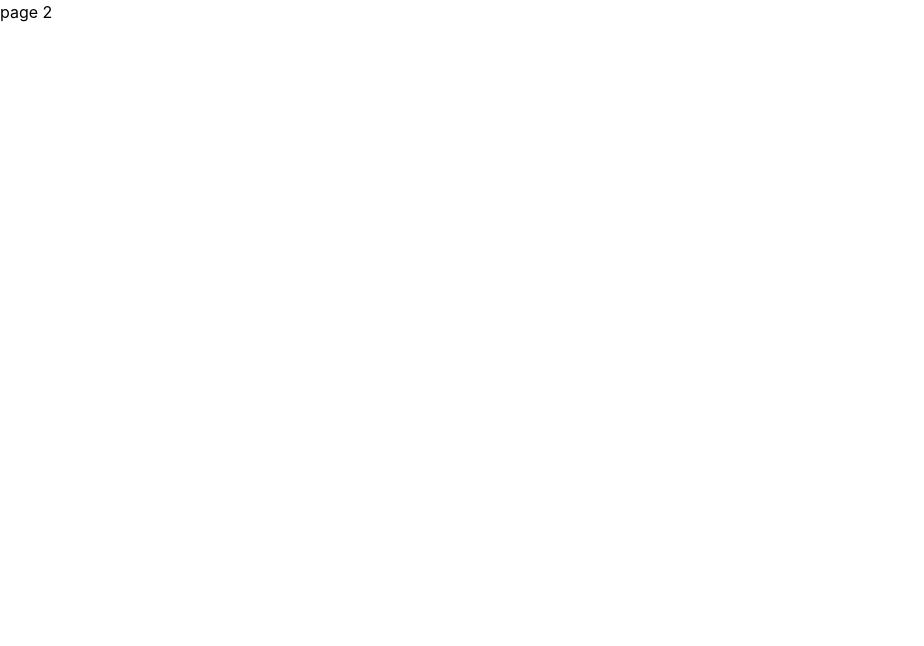
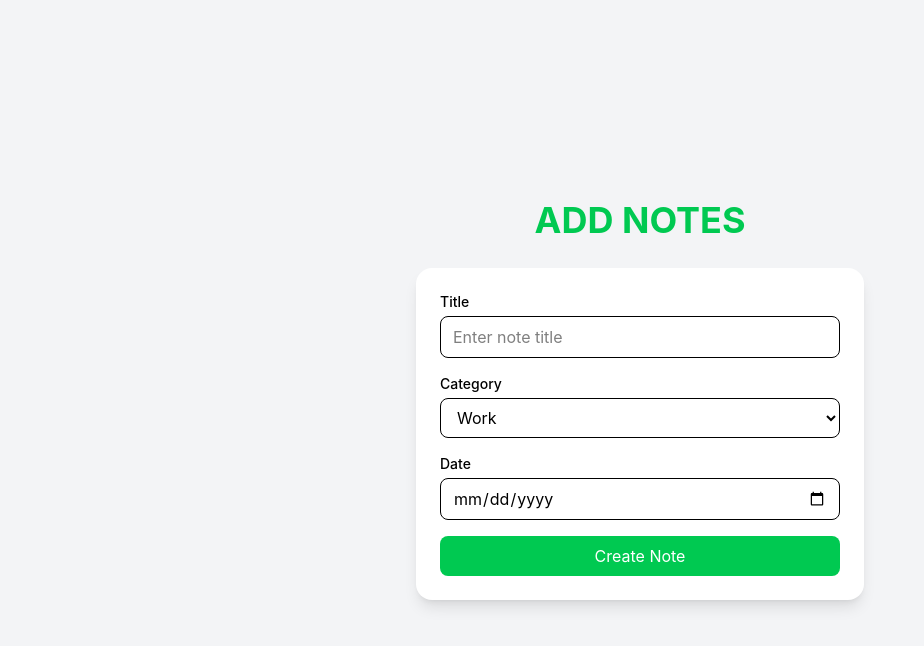
Before and after one commit to krishnakeshariya1/react-skill-build-projects, a React (Vite) app in the folder Notes-App/: page /Add in a window 1280 px wide. Shown: the top 646 px of the page, without its empty margins (0-924 px from the left). Built offline with nearby package versions, Linux system fonts and the light colour scheme.

Commit message:
added new page and implement routing

```diff
--- a/Notes-App/src/App.jsx
+++ b/Notes-App/src/App.jsx
@@ -1,9 +1,4 @@
 import { useEffect, useState } from "react"
-import { AddNotes } from "./Components/AddNotes"
-import { AllNotesLayout } from "./Components/AllNotesLayout"
-import { Category } from "./Components/Category"
-import { Navbar } from "./Components/Navbar"
-import { NotesCard } from "./Components/NotesCard"
 import { Dashboard } from "./Pages/Dashboard"
 import { BrowserRouter, Routes, Route } from "react-router-dom";
 import { AddNotesPage } from "./Pages/AddNotesPage"
--- a/Notes-App/src/Pages/AddNotesPage.jsx
+++ b/Notes-App/src/Pages/AddNotesPage.jsx
@@ -1,7 +1,76 @@
-export const AddNotesPage = () =>{
-    return(
-        <div>
-            page 2
-        </div>
-    )
-}
+import { useState } from "react";
+
+export const AddNotesPage = () => {
+  const [formData, setFormData] = useState({
+    title: "",
+    category: "Work",
+    date: "",
+  });
+
+  const handleChange = (e) => {
+    const { name, value } = e.target;
+
+    setFormData((prev) => ({
+      ...prev,
+      [name]: value,
+    }));
+  };
+
+  return (
+    <div className="min-h-screen flex items-center justify-center bg-gray-100 flex-col gap-7">
+        <h1 className="font-bold text-4xl text-green-500 uppercase ">Add Notes </h1>
+    <form
+      className="min-w-md mx-auto bg-white shadow-lg rounded-2xl p-6 flex flex-col gap-4"
+    >
+      {/* Title */}
+      <div>
+        <label className="block text-sm font-medium mb-1">Title</label>
+        <input
+          type="text"
+          name="title"
+          value={formData.title}
+          onChange={handleChange}
+          placeholder="Enter note title"
+          className="w-full border rounded-lg px-3 py-2 outline-none focus:ring-2 focus:ring-green-400"
+        />
+      </div>
+
+      {/* Category */}
+      <div>
+        <label className="block text-sm font-medium mb-1">Category</label>
+        <select
+          name="category"
+          value={formData.category}
+          onChange={handleChange}
+          className="w-full border rounded-lg px-3 py-2 outline-none focus:ring-2 focus:ring-green-400"
+        >
+          <option value="Work">Work</option>
+          <option value="Personal">Personal</option>
+          <option value="Ideas">Ideas</option>
+          <option value="Projects">Projects</option>
+        </select>
+      </div>
+
+      {/* Date */}
+      <div>
+        <label className="block text-sm font-medium mb-1">Date</label>
+        <input
+          type="date"
+          name="date"
+          value={formData.date}
+          onChange={handleChange}
+          className="w-full border rounded-lg px-3 py-2 outline-none focus:ring-2 focus:ring-green-400"
+        />
+      </div>
+
+      {/* Submit */}
+      <button
+        type="submit"
+        className="bg-green-500 text-white py-2 rounded-lg hover:bg-green-600 transition"
+      >
+        Create Note
+      </button>
+    </form>
+    </div>
+  );
+};
```
